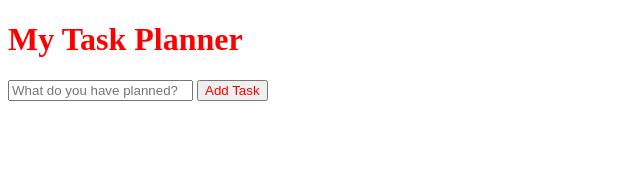
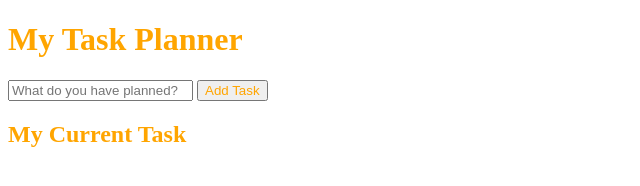
Before and after one commit to roosiekuloba-student/TaskAppInClass, a plain HTML site: page index.html in a window 1280 px wide. Shown: the whole page, without its empty margins (0-640 px from the left). Drawn offline with Linux system fonts and the light colour scheme.

Commit message:
Commit TaskAppInClass

```diff
--- a/index.html
+++ b/index.html
@@ -11,10 +11,15 @@
     <header>
         <h1 class="task_list_main">My Task Planner</h1>
         <form name="task_form" id="new-task-form" class="new_task_form">
-            <input type="text" name="new-task-input" id="new-task-input" class="task_input"
+            <input type="text" name="new-task-input" id="new-task-input" class="task_input" autocomplete="off"
             placeholder="What do you have planned?">
             <input type="submit" value="Add Task"  id="new-task-submit" class="task_add">
         </form>
     </header>
+    <main>
+        <section class = "task_list">
+            <h2 class = "">My Current Task</h2>
+        </section>
+    </main>
 </body>
 </html>
--- a/style.css
+++ b/style.css
@@ -1,3 +1,3 @@
 *{
-	color: red;
+	color: orange;
 }
```
